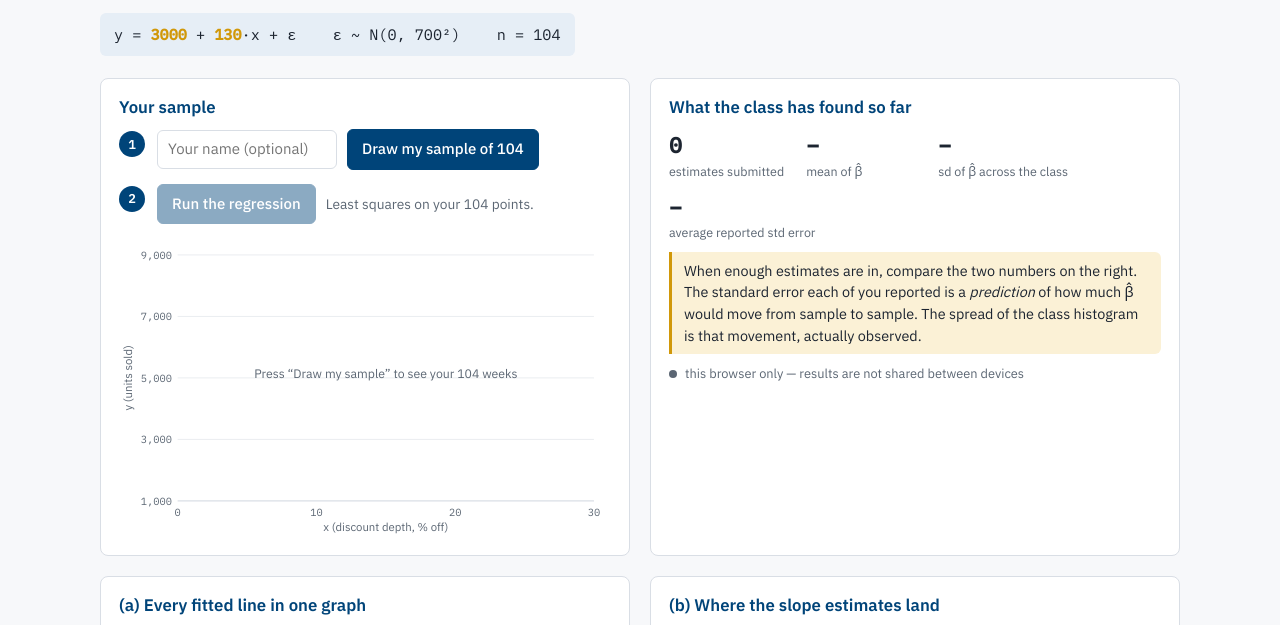
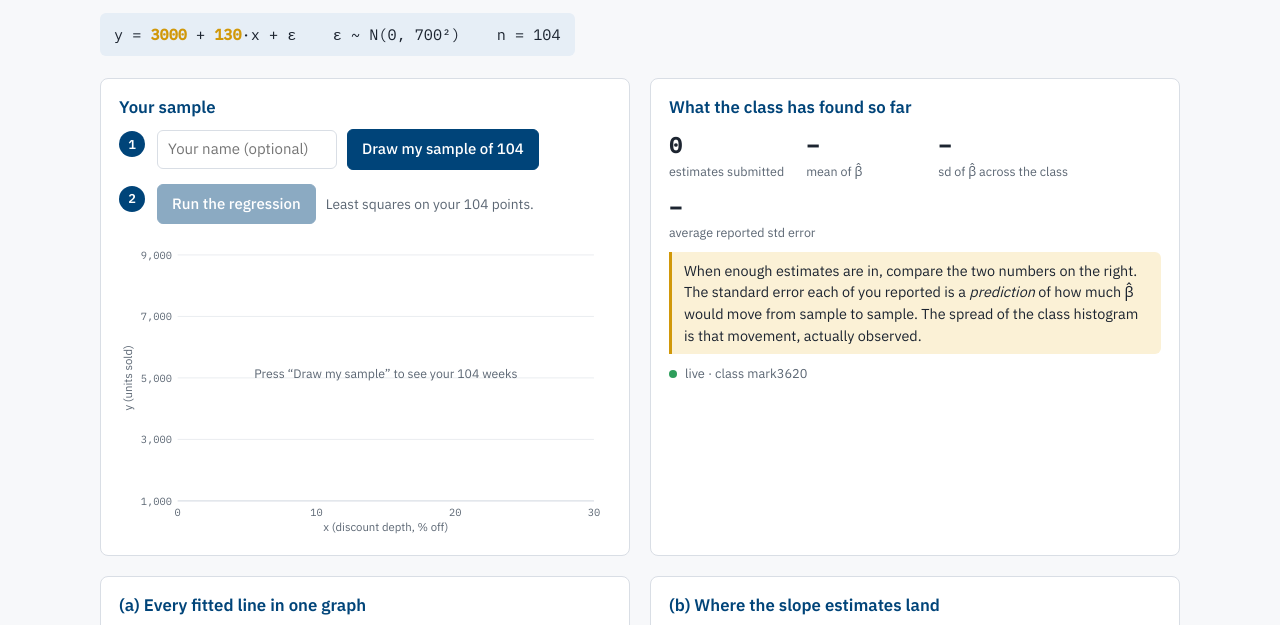
Before and after one commit to DavidLam218/sampling-the-slope, a plain HTML site: page index.html in a window 1280 px wide. Shown: the part 117-742 px from the top of the page. Drawn offline with Linux system fonts and the light colour scheme; no server answers.

Commit message:
Enable shared class results (Firebase)

```diff
--- a/index.html
+++ b/index.html
@@ -23,7 +23,15 @@
      Change ?class= to run a fresh class (e.g. class=L2sec2) without clearing.
      ============================================================ -->
 <script>
-window.SE_FIREBASE_CONFIG = null;
+window.SE_FIREBASE_CONFIG = {
+  apiKey: "AIzaSyCEot7xChdR9Ou49cuc3k4rEqkSSXr0Q1Y",
+  authDomain: "sampling-error.firebaseapp.com",
+  databaseURL: "https://sampling-error-default-rtdb.asia-southeast1.firebasedatabase.app",
+  projectId: "sampling-error",
+  storageBucket: "sampling-error.firebasestorage.app",
+  messagingSenderId: "170215271736",
+  appId: "1:170215271736:web:7cce112579452c96c5e5cd"
+};
 /* Example of what to paste:
 window.SE_FIREBASE_CONFIG = {
   apiKey: "AIza....",
```
